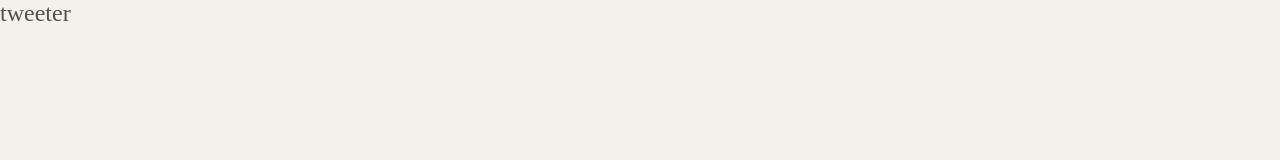
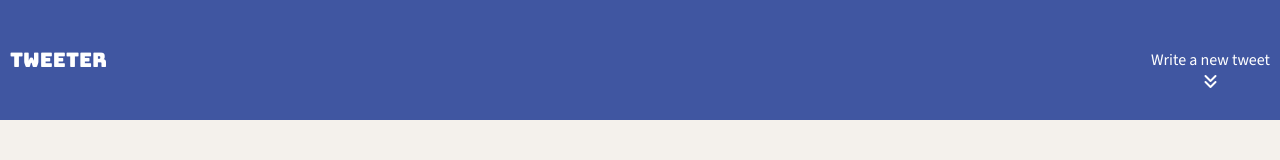
Before and after one commit to Mpalko07/tweeter, a website: page public/index.html in a window 1280 px wide. Drawn offline with nearby package versions, Linux system fonts and the light colour scheme; a web font is replaced by a local one.

Commit message:
Edited style of header

```diff
--- a/public/index.html
+++ b/public/index.html
@@ -6,6 +6,18 @@
 
     <!-- External CSS -->
     <link rel="stylesheet" href="https://cdnjs.cloudflare.com/ajax/libs/normalize/8.0.1/normalize.min.css" type="text/css" />
+    <link rel="stylesheet" href="/styles/layout.css" type="text/css" />
+    <link rel="stylesheet" href="/styles/nav.css" type="text/css" /> <!-- Link to nav.css -->
+
+    <!-- Bungee font -->
+    <link rel="preconnect" href="https://fonts.googleapis.com">
+    <link rel="preconnect" href="https://fonts.gstatic.com" crossorigin>
+    <link href="https://fonts.googleapis.com/css2?family=Bungee&display=swap" rel="stylesheet">
+
+    <!-- Source Sans 3 font -->
+    <link rel="preconnect" href="https://fonts.googleapis.com">
+    <link rel="preconnect" href="https://fonts.gstatic.com" crossorigin>
+    <link href="https://fonts.googleapis.com/css2?family=Bungee&family=Source+Sans+3:ital,wght@0,200..900;1,200..900&display=swap" rel="stylesheet">
 
     <!-- App CSS -->
     <link rel="stylesheet" href="/styles/layout.css" type="text/css" />
@@ -15,12 +27,15 @@
 
     <!-- App JS -->
     <script type="text/javascript" src="/scripts/client.js"></script>
+
+    <link rel="stylesheet" href="https://cdnjs.cloudflare.com/ajax/libs/font-awesome/6.5.1/css/all.min.css" integrity="sha512-DTOQO9RWCH3ppGqcWaEA1BIZOC6xxalwEsw9c2QQeAIftl+Vegovlnee1c9QX4TctnWMn13TZye+giMm8e2LwA==" crossorigin="anonymous" referrerpolicy="no-referrer" />
   </head>
 
   <body>
     <!-- Top nav bar (fixed) -->
     <nav>
-      <span>tweeter</span>
+      <span>Tweeter</span>
+      <div class="new-tweet">Write a new tweet <i class="fa-solid fa-angles-down"></i></div>
     </nav>
 
     <!-- Page-specific (main) content here -->
--- a/public/styles/layout.css
+++ b/public/styles/layout.css
@@ -3,7 +3,7 @@
  * https://css-tricks.com/international-box-sizing-awareness-day/
  * Do not modify these two selectors, please
  */
-html {
+ html {
   box-sizing: border-box;
 }
 *, *:before, *:after {
@@ -18,8 +18,35 @@
   color: #545149;
   background-color: #f4f1ec;
   font-size: 24px;
+  font-family: 'Source Sans 3', sans-serif; /* Apply Source Sans 3 font to everything in the body */
+}
+
+nav {
+  background-color: #4056A1;
+  color: #fff;
+  padding: 10px;
+}
+
+nav span {
+  font-size: 20px;
+  font-family: 'Bungee', sans-serif; /* Apply Bungee font to Tweeter logo */
 }
 
 /*
  * Additional CSS can be defined below or in other CSS files, as per instructions
  */
+
+/* Font fallback for browsers that can't load the specified font */
+@font-face {
+  font-family: 'Source Sans 3';
+  font-style: normal;
+  font-weight: normal;
+  src: local('Source Sans 3'), url(https://fonts.gstatic.com/s/sourcesanspro/v13/6xKydSBYKcSV-LCoeQqfX1RYOo3ik4zwlxdu.woff2) format('woff2'); /* Specify URL for Source Sans 3 font */
+}
+
+@font-face {
+  font-family: 'Bungee';
+  font-style: normal;
+  font-weight: normal;
+  src: local('Bungee'), url(https://fonts.gstatic.com/s/bungee/v2/N0bU2SZBIuF2PU_ECn50KgcjNAAIVQ.woff2) format('woff2'); /* Specify URL for Bungee font */
+}
--- /dev/null
+++ b/public/styles/nav.css
@@ -0,0 +1,28 @@
+nav {
+  height: 120px;
+  width: 100%;
+  background-color: #4056A1;
+  color: #ffffff;
+  padding: 1.5em;
+  display: flex;
+  justify-content: space-between;
+  align-items: center;
+}
+
+nav span {
+  font-size: 20px;
+  font-family: 'Bungee', sans-serif;
+}
+
+.new-tweet {
+  font-size: 16px;
+  font-family: 'Source Sans 3', sans-serif;
+  position: relative; /* Set the position of the container */
+}
+
+.new-tweet i {
+  position: absolute; /* Position the icon absolutely within the container */
+  bottom: -20px; /* Adjust the distance of the icon from the bottom */
+  left: 50%; /* Center the icon horizontally */
+  transform: translateX(-50%); /* Adjust the position to center the icon */
+}
```
Also changed, not shown: server/data-files/initial-tweets.json (+5 -5 lines), 1 other file.
